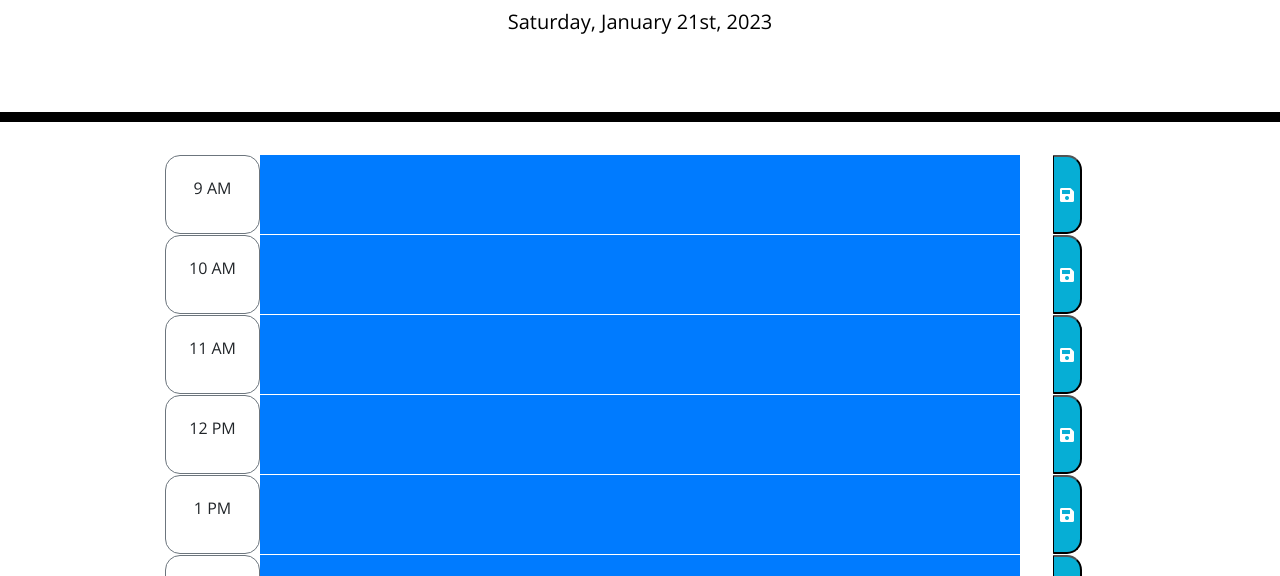
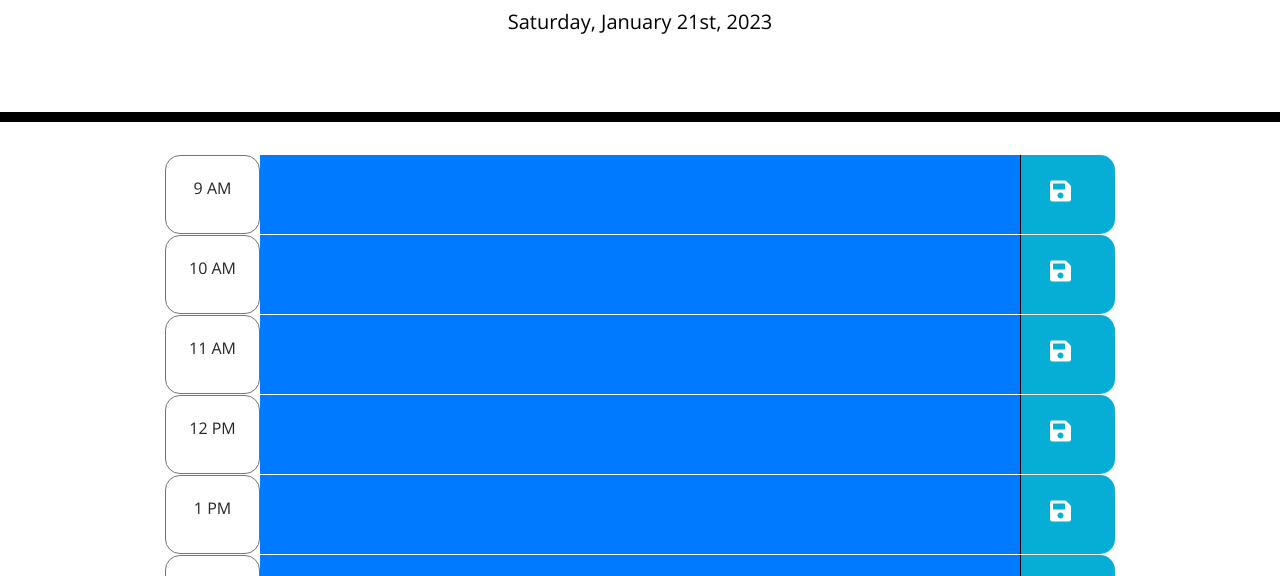
Before and after one commit to felisbertotati/Daily-Planner-Calendar, a plain HTML site: page index.html in a window 1280 px wide. Shown: the part 182-758 px from the top of the page. Drawn offline with nearby package versions, Linux system fonts and the light colour scheme.

Commit message:
-added button

```diff
--- a/assets/script.js
+++ b/assets/script.js
@@ -21,9 +21,7 @@ function timeblocks() {
     var timeblocksEl = $("<div>");
     var textEntry = $("<div>");
     var save = $("<div>");
-    var saveButton = $(
-      `<button type="submit" class="saveBtn"><i class="fas fa-save" ></i></button>`
-    );
+    var saveButton = $(`<i class="fas fa-save" ></i>`);
 
     timeblocksEl.text(businessHours[i]);
     //console.log(timeblocksEl);
@@ -31,13 +29,15 @@ function timeblocks() {
     //added columns timeblock it is the time column, I use moment so that user see hour and if it is AM/PM
     timeblocksEl
       .addClass(
-        "col-1  time-block  description d-flex align-itens-center justify-content-center pt-4 border border-secondary "
+        "col-1  time-block  description d-flex align-itens-center justify-content-center pt-4 border border-secondary btn-save "
       )
       .text(moment(i, "h").format("h A"));
     //middle column, where user will type
     textEntry.addClass("col-8 bg-primary ");
     //column save button
-    save.addClass("col-1 d-flex justify-content-center align-content-center  ");
+    save.addClass(
+      "col-3 col-sm-1 col-md-1 col-xl-1 pl-0 saveBtn d-flex align-itens-center justify-content-center pt-4"
+    );
 
     containerEl.append(timeblocksEl);
     containerEl.append(textEntry);
--- a/assets/style.css
+++ b/assets/style.css
@@ -58,6 +58,7 @@ textarea {
 }
 
 .saveBtn {
+  font-size: 24px;
   border-left: 1px solid black;
   border-top-right-radius: 15px;
   border-bottom-right-radius: 15px;
@@ -66,6 +67,6 @@ textarea {
 }
 
 .saveBtn i:hover {
-  font-size: 20px;
+  font-size: 30px;
   transition: all 0.3s ease-in-out;
 }
```
